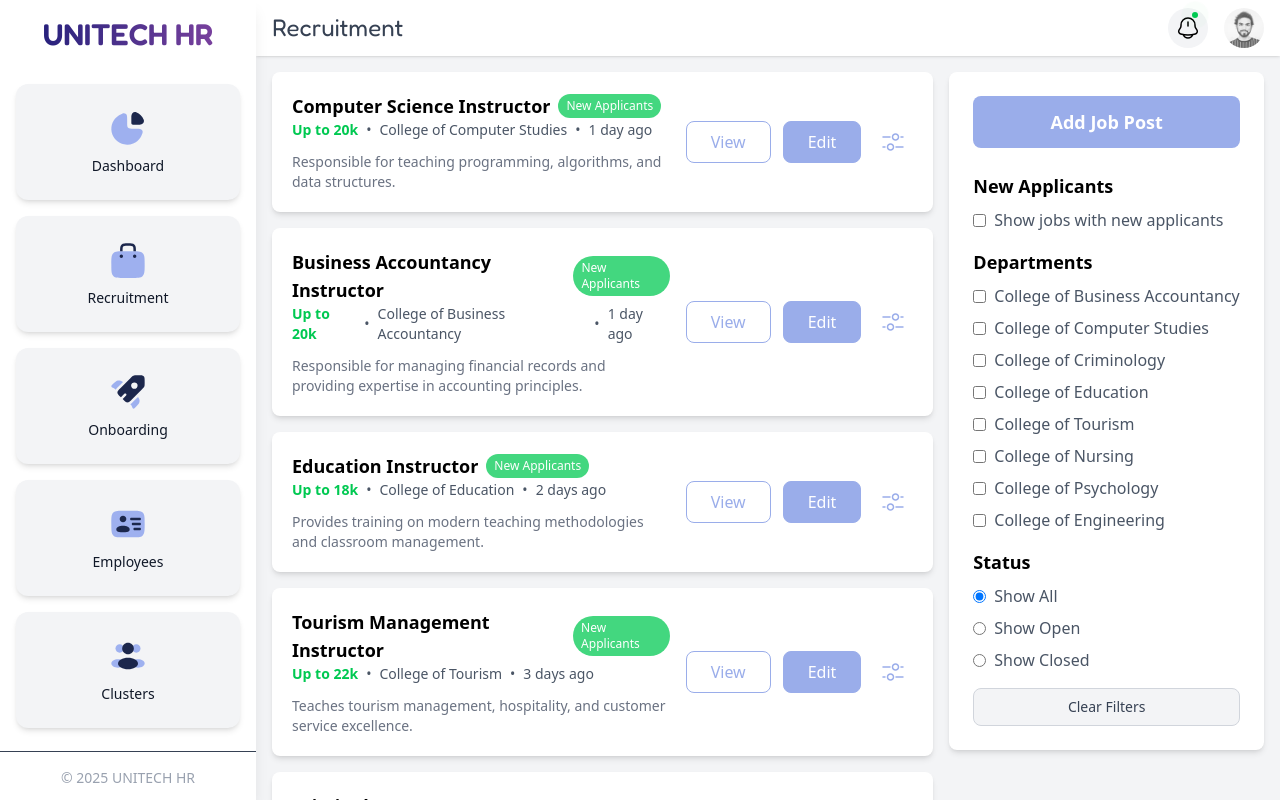
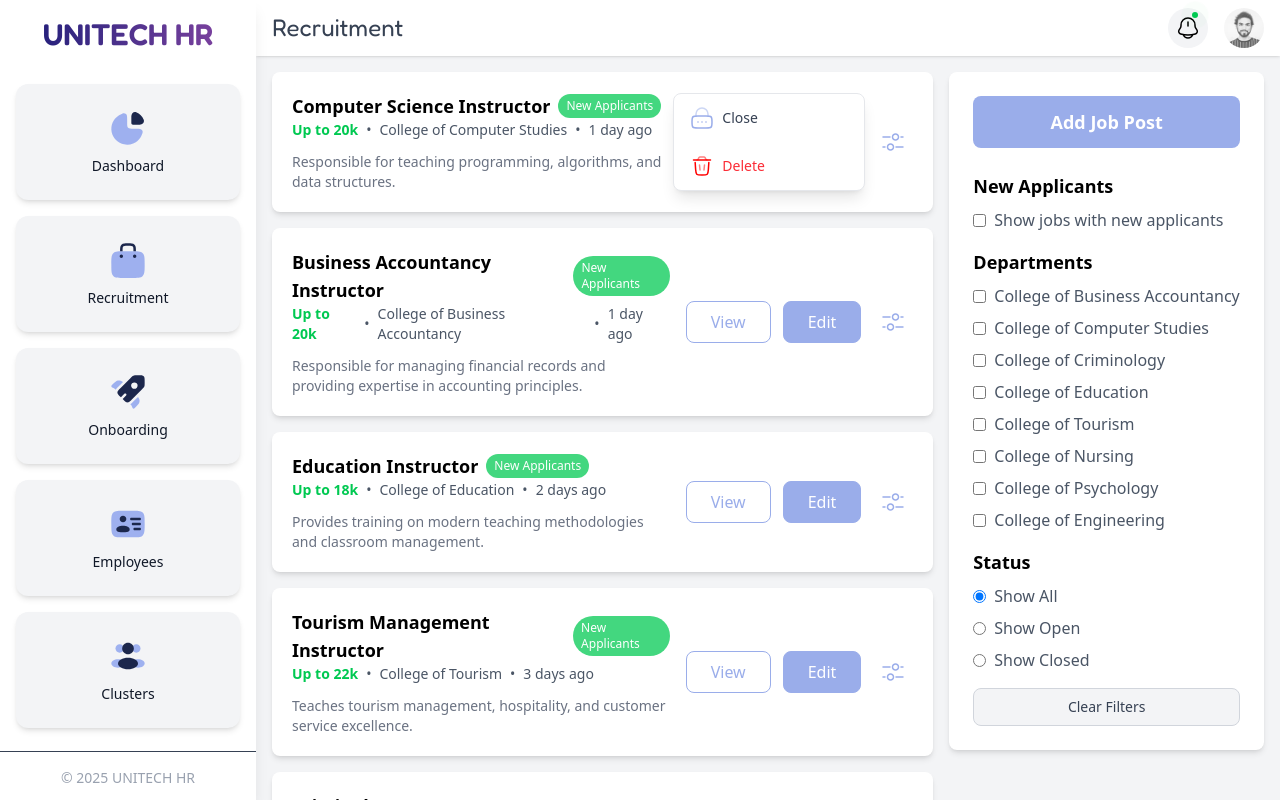
Before and after one commit to jayr-o1/capstone-unitechhr-hr-department, a React (Vite) app: page /recruitment in a window 1280 px wide. Both pictures are taken after a click on the button 893 px from the left and 142 px from the top of the page. Shown: the top 800 px of the page. Built offline with nearby package versions, Linux system fonts and the light colour scheme.

Commit message:
fixed more options

```diff
--- /dev/null
+++ b/src/assets/icons/RecruitmentIcons/CloseJobIcon.jsx
@@ -0,0 +1,29 @@
+const CloseJobIcon = ({ color = "#9AADEA" }) => (
+    <svg
+      xmlns="http://www.w3.org/2000/svg"
+      width="24"
+      height="24"
+      viewBox="0 0 24 24"
+      fill="none"
+    >
+      <path
+        d="M2 16C2 13.1716 2 11.7574 2.87868 10.8787C3.75736 10 5.17157 10 8 10H16C18.8284 10 20.2426 10 21.1213 10.8787C22 11.7574 22 13.1716 22 16C22 18.8284 22 20.2426 21.1213 21.1213C20.2426 22 18.8284 22 16 22H8C5.17157 22 3.75736 22 2.87868 21.1213C2 20.2426 2 18.8284 2 16Z"
+        stroke={color}
+        strokeWidth="1.5"
+      />
+      <path
+        opacity="0.5"
+        d="M6 10V8C6 4.68629 8.68629 2 12 2C15.3137 2 18 4.68629 18 8V10"
+        stroke={color}
+        strokeWidth="1.5"
+        strokeLinecap="round"
+      />
+      <g opacity="0.5">
+        <path d="M9 16C9 16.5523 8.55228 17 8 17C7.44772 17 7 16.5523 7 16C7 15.4477 7.44772 15 8 15C8.55228 15 9 15.4477 9 16Z" fill={color} />
+        <path d="M13 16C13 16.5523 12.5523 17 12 17C11.4477 17 11 16.5523 11 16C11 15.4477 11.4477 15 12 15C12.5523 15 13 15.4477 13 16Z" fill={color} />
+        <path d="M17 16C17 16.5523 16.5523 17 16 17C15.4477 17 15 16.5523 15 16C15 15.4477 15.4477 15 16 15C16.5523 15 17 15.4477 17 16Z" fill={color} />
+      </g>
+    </svg>
+  );
+
+  export default CloseJobIcon;
--- /dev/null
+++ b/src/assets/icons/RecruitmentIcons/DeleteJobIcon.jsx
@@ -0,0 +1,27 @@
+const DeleteJobIcon = ({ color = "red" }) => (
+    <svg
+      xmlns="http://www.w3.org/2000/svg"
+      width="24"
+      height="24"
+      viewBox="0 0 24 24"
+      fill="none"
+    >
+      <path d="M20.5001 6H3.5" stroke={color} strokeWidth="1.5" strokeLinecap="round" />
+      <path
+        d="M18.8334 8.5L18.3735 15.3991C18.1965 18.054 18.108 19.3815 17.243 20.1907C16.378 21 15.0476 21 12.3868 21H11.6134C8.9526 21 7.6222 21 6.75719 20.1907C5.89218 19.3815 5.80368 18.054 5.62669 15.3991L5.16675 8.5"
+        stroke={color}
+        strokeWidth="1.5"
+        strokeLinecap="round"
+      />
+      <path opacity="0.5" d="M9.5 11L10 16" stroke={color} strokeWidth="1.5" strokeLinecap="round" />
+      <path opacity="0.5" d="M14.5 11L14 16" stroke={color} strokeWidth="1.5" strokeLinecap="round" />
+      <path
+        opacity="0.5"
+        d="M6.5 6C6.55588 6 6.58382 6 6.60915 5.99936C7.43259 5.97849 8.15902 5.45491 8.43922 4.68032C8.44784 4.65649 8.45667 4.62999 8.47434 4.57697L8.57143 4.28571C8.65431 4.03708 8.69575 3.91276 8.75071 3.8072C8.97001 3.38607 9.37574 3.09364 9.84461 3.01877C9.96213 3 10.0932 3 10.3553 3H13.6447C13.9068 3 14.0379 3 14.1554 3.01877C14.6243 3.09364 15.03 3.38607 15.2493 3.8072C15.3043 3.91276 15.3457 4.03708 15.4286 4.28571L15.5257 4.57697C15.5433 4.62992 15.5522 4.65651 15.5608 4.68032C15.841 5.45491 16.5674 5.97849 17.3909 5.99936C17.4162 6 17.4441 6 17.5 6"
+        stroke={color}
+        strokeWidth="1.5"
+      />
+    </svg>
+  );
+
+  export default DeleteJobIcon;
--- a/src/components/RecruitmentComponents/JobCard.jsx
+++ b/src/components/RecruitmentComponents/JobCard.jsx
@@ -1,7 +1,43 @@
-import React from "react";
+import React, { useState, useRef, useEffect } from "react";
 import MoreOptionsIcon from "../../assets/icons/RecruitmentIcons/MoreOptionsIcon";
+import CloseJobIcon from "../../assets/icons/RecruitmentIcons/CloseJobIcon";
+import DeleteJobIcon from "../../assets/icons/RecruitmentIcons/DeleteJobIcon";
 
 const JobCard = ({ job }) => {
+  const [isDropdownOpen, setIsDropdownOpen] = useState(false);
+  const dropdownRef = useRef(null); // Ref for the dropdown container
+
+  // Toggle dropdown visibility
+  const toggleDropdown = () => {
+    setIsDropdownOpen((prev) => !prev);
+  };
+
+  // Handle close action
+  const handleClose = () => {
+    console.log("Close job:", job.title); // Replace with actual close logic
+    setIsDropdownOpen(false); // Close the dropdown
+  };
+
+  // Handle delete action
+  const handleDelete = () => {
+    console.log("Delete job:", job.title); // Replace with actual delete logic
+    setIsDropdownOpen(false); // Close the dropdown
+  };
+
+  // Close dropdown when clicking outside
+  useEffect(() => {
+    const handleClickOutside = (event) => {
+      if (dropdownRef.current && !dropdownRef.current.contains(event.target)) {
+        setIsDropdownOpen(false);
+      }
+    };
+
+    document.addEventListener("mousedown", handleClickOutside);
+    return () => {
+      document.removeEventListener("mousedown", handleClickOutside);
+    };
+  }, []);
+
   return (
     <div className="bg-white rounded-lg p-5 shadow-md flex justify-between items-center gap-4">
       <div className="flex-1">
@@ -22,16 +58,39 @@ const JobCard = ({ job }) => {
         </div>
         <p className="text-gray-500 text-sm mt-3">{job.description}</p>
       </div>
-            <div className="flex items-center gap-3">
+      <div className="flex items-center gap-3 relative" ref={dropdownRef}>
         <button className="cursor-pointer px-6 py-2 text-[#9AADEA] border border-[#9AADEA] rounded-lg transition duration-200 hover:bg-[#9AADEA] hover:text-white">
           View
         </button>
         <button className="cursor-pointer px-6 py-2 text-white bg-[#9AADEA] border border-[#9AADEA] rounded-lg transition duration-200 hover:bg-[#7b8edc]">
           Edit
         </button>
-                <button className="cursor-pointer p-2 rounded-full hover:bg-gray-200 transition duration-200">
+        <button
+          onClick={toggleDropdown}
+          className="cursor-pointer p-2 rounded-full hover:bg-gray-200 transition duration-200"
+        >
           <MoreOptionsIcon />
         </button>
+
+        {/* Dropdown Menu */}
+        {isDropdownOpen && (
+          <div className="absolute right-12 w-48 bg-white border border-gray-200 rounded-lg shadow-lg z-10">
+            <button
+              onClick={handleClose}
+              className="w-full px-4 py-3 text-sm text-gray-700 hover:bg-gray-100 transition duration-200 text-left flex items-center gap-2"
+            >
+              <CloseJobIcon className="text-gray-700 hover:text-gray-900" />{" "}
+              Close
+            </button>
+            <button
+              onClick={handleDelete}
+              className="w-full px-4 py-3 text-sm text-red-500 hover:bg-red-50 transition duration-200 text-left flex items-center gap-2"
+            >
+              <DeleteJobIcon className="text-red-500 hover:text-red-700" />{" "}
+              Delete
+            </button>
+          </div>
+        )}
       </div>
     </div>
   );
```
Lines whose indentation alone changed are shown as unchanged.
